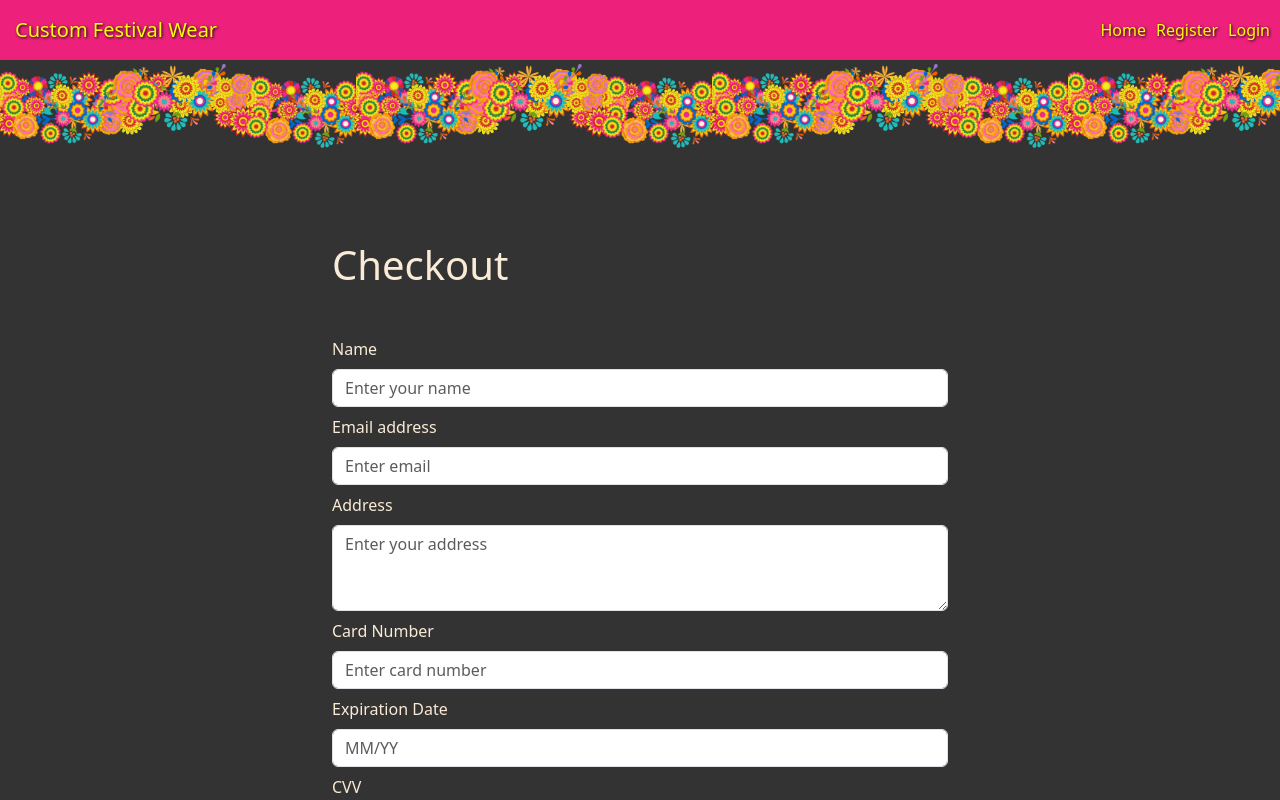
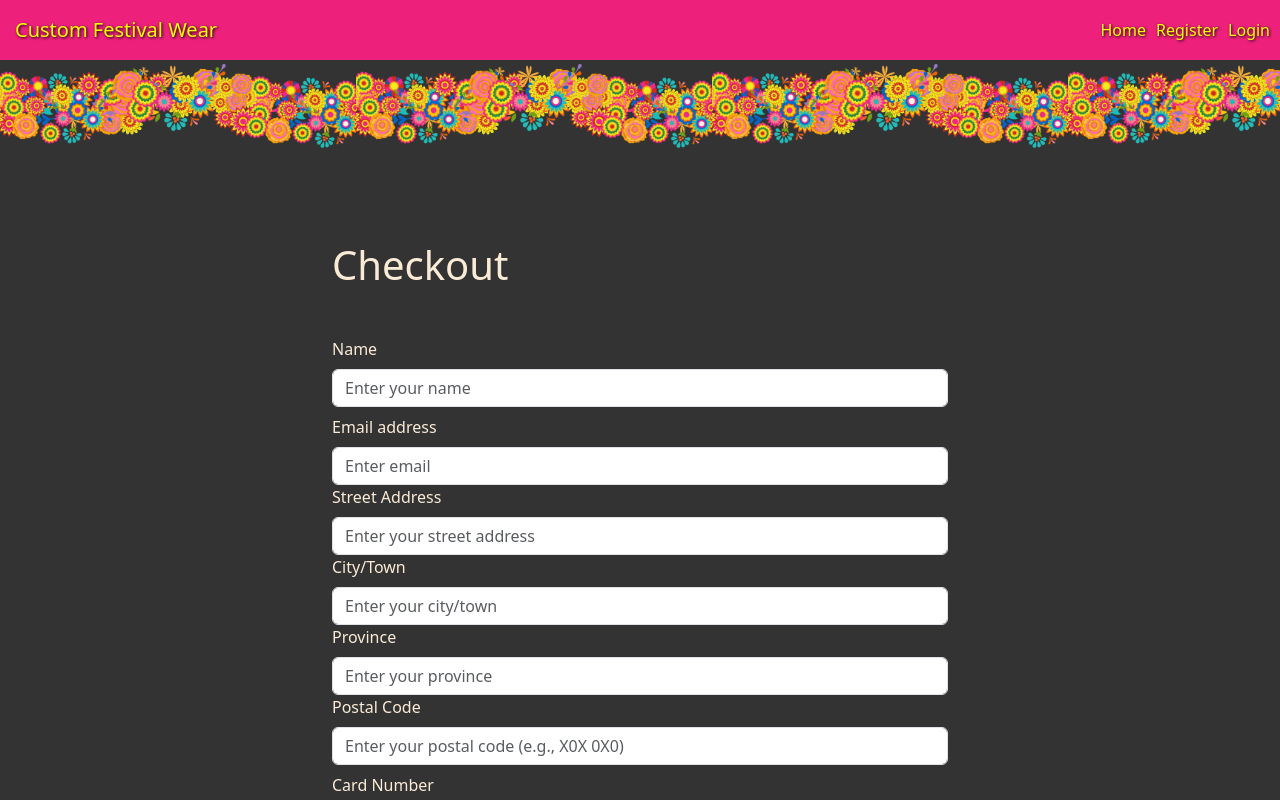
Before and after one commit to CookingMeister/festival-social-hub, a React (Vite) app in the folder client/: page /checkout in a window 1280 px wide. Shown: the top 800 px of the page. Built offline with nearby package versions, Linux system fonts and the light colour scheme.

Commit message:
checkout form address and card validation, clear form added. started orderconfirmation

```diff
--- a/client/src/components/CheckoutForm.jsx
+++ b/client/src/components/CheckoutForm.jsx
@@ -1,25 +1,64 @@
 import { useState } from 'react';
 import Button from 'react-bootstrap/Button';
 import Form from 'react-bootstrap/Form';
-import Container from 'react-bootstrap/esm/Container';
+import Container from 'react-bootstrap/Container';
+import OrderConfirmation from './OrderConfirmation'; // Import the OrderConfirmation component
 
 function CheckoutForm({ onClose }) {
   const [formData, setFormData] = useState({
     name: '',
     email: '',
-    address: '',
+    streetAddress: '',
+    city: '',
+    province: '',
+    postalCode: '',
     cardNumber: '',
     expirationDate: '',
     cvv: '',
   });
 
+  const [showOrderConfirmation, setShowOrderConfirmation] = useState(false);
+
   const handleChange = (e) => {
     const { name, value } = e.target;
+    let formattedValue = value;
+
+    // Validate card number format (0000 0000 0000 0000)
+    if (name === 'cardNumber') {
+      const cardNumberRegex = /^(\d{4}\s){3}\d{4}$/;
+      if (!cardNumberRegex.test(value)) {
+        // Invalid format, don't update the state
+        return;
+      }
+      // Format the value with spaces every 4 digits
+      formattedValue = value.replace(/\D/g, '').replace(/(.{4})/g, '$1 ').trim();
+    }
+
+    // Validate expiration date format (00/00)
+    if (name === 'expirationDate') {
+      const expirationDateRegex = /^(0[1-9]|1[0-2])\/\d{2}$/;
+      if (!expirationDateRegex.test(value)) {
+        // Invalid format, don't update the state
+        return;
+      }
+    }
+
+    // Validate CVV format (000)
+    if (name === 'cvv') {
+      const cvvRegex = /^\d{3}$/;
+      if (!cvvRegex.test(value)) {
+        // Invalid format, don't update the state
+        return;
+      }
+    }
+
+    // Update the form data with the formatted value
     setFormData({
       ...formData,
-      [name]: value,
+      [name]: formattedValue,
     });
   };
+
 
   const handleSubmit = (e) => {
     e.preventDefault();
@@ -29,13 +68,30 @@ function CheckoutForm({ onClose }) {
     setFormData({
       name: '',
       email: '',
-      address: '',
+      streetAddress: '',
+      city: '',
+      province: '',
+      postalCode: '',
       cardNumber: '',
       expirationDate: '',
       cvv: '',
-      // Reset other fields as well
     });
     onClose(); // Close the modal after form submission
+    setShowOrderConfirmation(true); // Show the confirmation modal
+  };
+
+  const handleClearForm = () => {
+    setFormData({
+      name: '',
+      email: '',
+      streetAddress: '',
+      city: '',
+      province: '',
+      postalCode: '',
+      cardNumber: '',
+      expirationDate: '',
+      cvv: '',
+    });
   };
 
   return (
@@ -67,14 +123,51 @@ function CheckoutForm({ onClose }) {
         </Form.Group>
 
         <Form.Group controlId="formAddress">
-          <Form.Label className='mt-2'>Address</Form.Label>
+          <Form.Label>Street Address</Form.Label>
           <Form.Control
-            as="textarea"
-            rows={3}
-            placeholder="Enter your address"
-            name="address"
-            value={formData.address}
+            type="text"
+            placeholder="Enter your street address"
+            name="streetAddress"
+            value={formData.streetAddress}
             onChange={handleChange}
+            required
+          />
+        </Form.Group>
+
+        <Form.Group controlId="formCity">
+          <Form.Label>City/Town</Form.Label>
+          <Form.Control
+            type="text"
+            placeholder="Enter your city/town"
+            name="city"
+            value={formData.city}
+            onChange={handleChange}
+            required
+          />
+        </Form.Group>
+
+        <Form.Group controlId="formProvince">
+          <Form.Label>Province</Form.Label>
+          <Form.Control
+            type="text"
+            placeholder="Enter your province"
+            name="province"
+            value={formData.province}
+            onChange={handleChange}
+            required
+          />
+        </Form.Group>
+
+        <Form.Group controlId="formPostalCode">
+          <Form.Label>Postal Code</Form.Label>
+          <Form.Control
+            type="text"
+            placeholder="Enter your postal code (e.g., X0X 0X0)"
+            name="postalCode"
+            value={formData.postalCode}
+            onChange={handleChange}
+            pattern="[A-Za-z]\d[A-Za-z] \d[A-Za-z]\d"
+            title="Please enter a valid Canadian postal code (e.g., X0X 0X0)"
             required
           />
         </Form.Group>
@@ -115,8 +208,11 @@ function CheckoutForm({ onClose }) {
           />
         </Form.Group>
 
-        <Button variant="dark" type="submit" className='mt-3' style={{backgroundColor: '#ED217C'}}>
+        <Button variant="dark" type="submit" className='mt-3' style={{ backgroundColor: '#ED217C' }}>
           Submit
+        </Button>
+        <Button variant="secondary" className="mt-3 ml-3" onClick={handleClearForm}>
+          Clear Form
         </Button>
       </Form>
     </Container>
--- /dev/null
+++ b/client/src/components/OrderConfirmation.jsx
@@ -0,0 +1,34 @@
+import React from 'react';
+import Modal from 'react-bootstrap/Modal';
+import Button from 'react-bootstrap/Button';
+
+function OrderConfirmation({ show, onHide, orderConfirmationNumber, cartItems, subtotal, taxes, shipping, total }) {
+  return (
+    <Modal show={show} onHide={onHide}>
+      <Modal.Header closeButton>
+        <Modal.Title>Order Confirmation</Modal.Title>
+      </Modal.Header>
+      <Modal.Body>
+        <p>Your order has been confirmed.</p>
+        <p>Order Confirmation Number: {orderConfirmationNumber}</p>
+        <p>Order Details:</p>
+        <ul>
+          {cartItems.map((item) => (
+            <li key={item.id}>{item.name} - ${item.price}</li>
+          ))}
+        </ul>
+        <p>Subtotal: ${subtotal}</p>
+        <p>Taxes: ${taxes}</p>
+        <p>Shipping: ${shipping}</p>
+        <p>Total: ${total}</p>
+      </Modal.Body>
+      <Modal.Footer>
+        <Button variant="secondary" onClick={onHide}>
+          Close
+        </Button>
+      </Modal.Footer>
+    </Modal>
+  );
+}
+
+export default OrderConfirmation;
```
